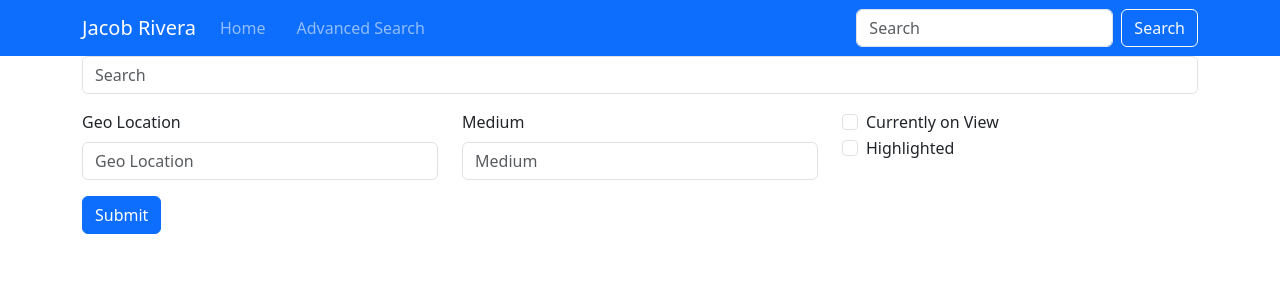
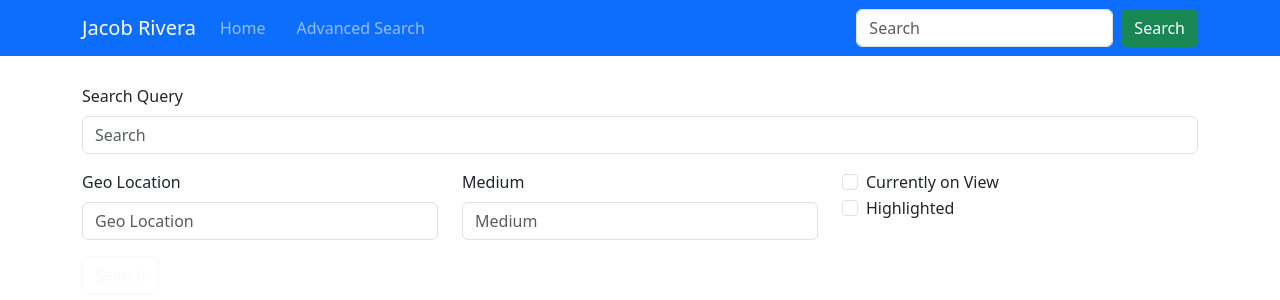
Before and after one commit to Progmr2077/Web422-A4, a Next.js app: page /search in a window 1280 px wide. Shown: the top 300 px of the page. Built offline with nearby package versions, Linux system fonts and the light colour scheme.

Commit message:
Made changes

```diff
--- a/pages/index.js
+++ b/pages/index.js
@@ -4,7 +4,7 @@
 * No part of this assignment has been copied manually or electronically from any other source
 * (including web sites) or distributed to other students.
 *
-* Name: Jacob Smith Student ID: 123456789 Date: 2025-10-10
+* Name: Jacob Rivera Student ID: 109641233 Date: March 13th, 2025
 *
 ********************************************************************************/
 
--- a/pages/search.js
+++ b/pages/search.js
@@ -1,6 +1,7 @@
 import { useForm } from 'react-hook-form';
 import { useRouter } from 'next/router';
-import { Row, Col, Form, Button } from 'react-bootstrap';
+import { Row, Col, Form, Button, Navbar, Container, Nav, FormControl } from 'react-bootstrap';
+import MainNav from '../components/MainNav'; // Import the MainNav component
 
 export default function AdvancedSearch() {
   const { register, handleSubmit, formState: { errors } } = useForm();
@@ -17,6 +18,24 @@ export default function AdvancedSearch() {
   };
 
   return (
+    <>
+      <Navbar bg="primary" variant="dark" expand="lg" fixed="top">
+        <Container>
+          <Navbar.Brand>Jacob Rivera</Navbar.Brand>
+          <Navbar.Toggle aria-controls="basic-navbar-nav" />
+          <Navbar.Collapse id="basic-navbar-nav">
+            <Nav className="me-auto">
+              <Nav.Link href="/">Home</Nav.Link>
+              <Nav.Link href="/search">Advanced Search</Nav.Link>
+            </Nav>
+            <Form className="d-flex">
+              <FormControl type="search" placeholder="Search" className="me-2" aria-label="Search" />
+              <Button variant="success">Search</Button>
+            </Form>
+          </Navbar.Collapse>
+        </Container>
+      </Navbar>
+      <div style={{ marginTop: '60px' }}></div> {/* Add space after the navbar */}
       <Form onSubmit={handleSubmit(submitForm)}>
         <Row>
           <Col>
@@ -52,7 +71,8 @@ export default function AdvancedSearch() {
             </Form.Group>
           </Col>
         </Row>
-      <Button variant="primary" type="submit">Submit</Button>
+        <Button variant="outline-light" type="submit">Search</Button> {/* Change button color */}
       </Form>
+    </>
   );
 }
```
Lines whose indentation alone changed are shown as unchanged.
